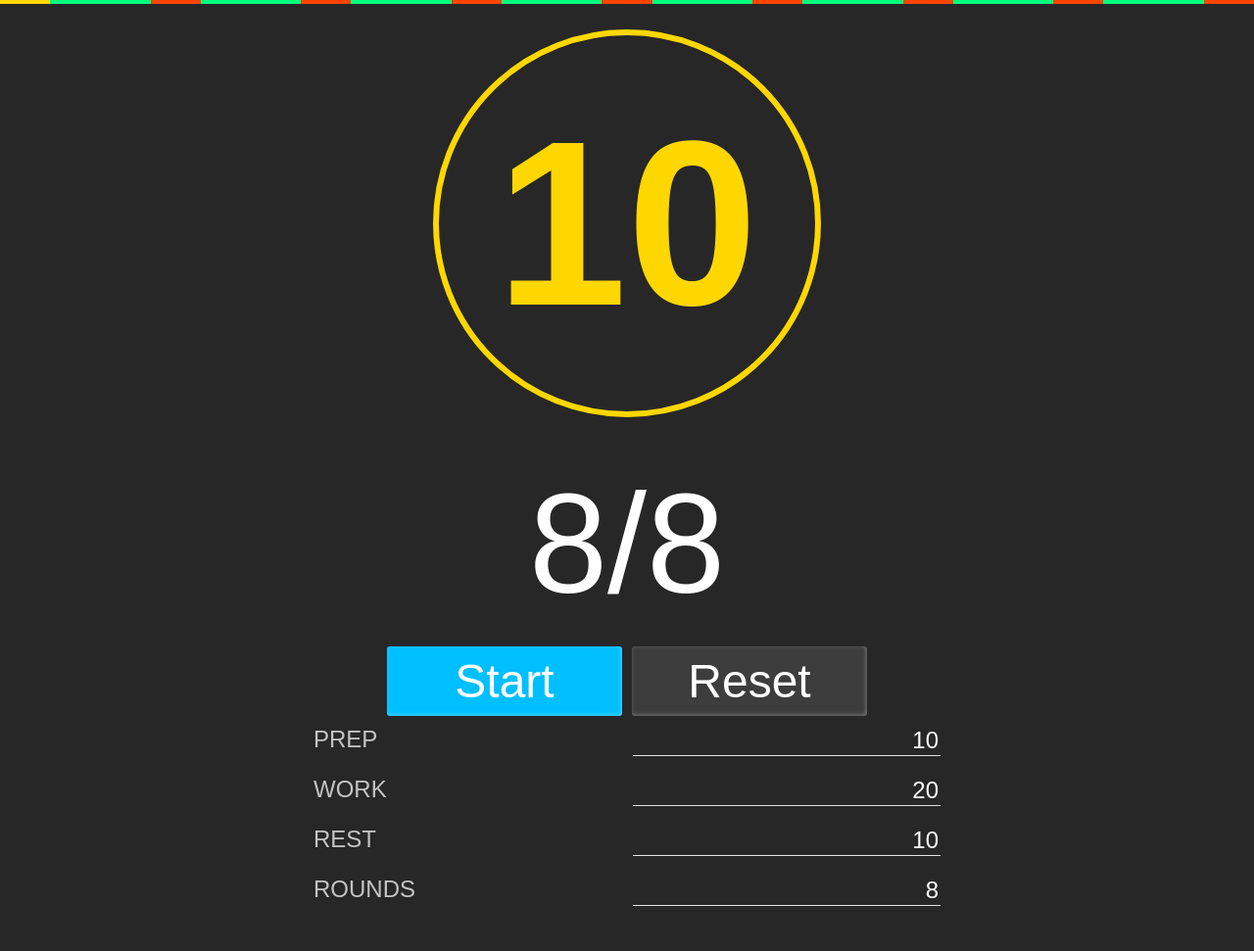
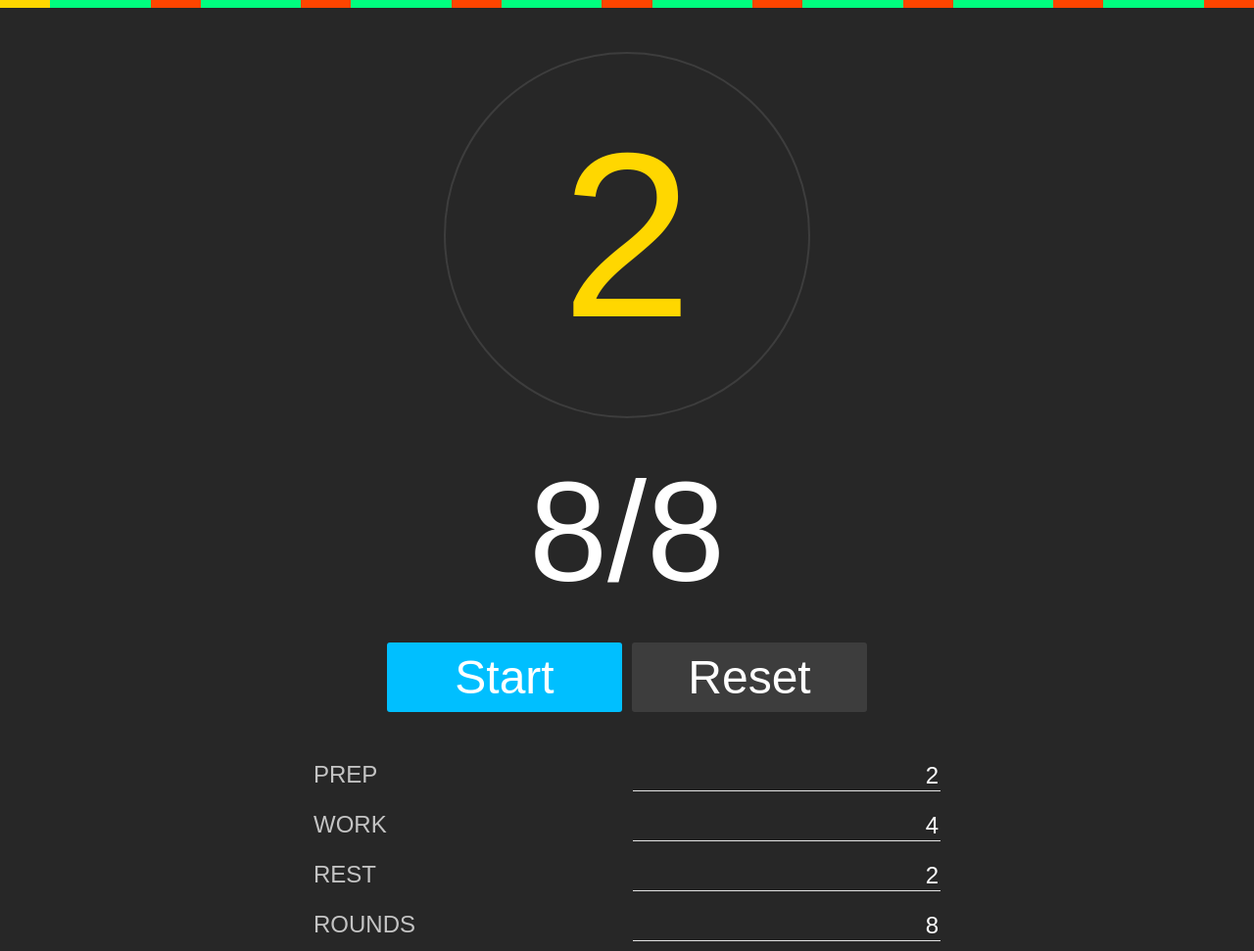
Before and after one commit to silvb/interval-timer-electron, a website: page index.html in a window 1280 px wide. Shown: the whole page at 98% size. Before the commit the page ends 935 px from the top, so only its background shows below. Drawn offline with Linux system fonts and the light colour scheme; files that its build step writes are made by us from their sources.

Commit message:
WIP: animation looks right, but times and animation are not in sync

```diff
--- a/index.html
+++ b/index.html
@@ -2,31 +2,33 @@
 <html>
 <head>
     <meta charset="UTF-8">
-    <title>Untitled</title>
+    <title>Interval Timer</title>
     <link rel="stylesheet" href="build/style.css" />
 </head>
 <body>
     <div class="progress-bar">
 
     </div>
-    <div class="time-container">
-        <div class="time-circle">
-            <div class="center-time">
-            </div>
+    <div class="time-box">
+        <svg id="time-circle">
+            <circle cx="8rem" cy="8rem" r="7.75rem"></circle>
+            <circle class="progress" cx="8rem" cy="8rem" r="7.75rem"></circle>
+        </svg>
+        <div class="center-time">
         </div>
     </div>
-    <div class="rounds-container">
+    <div class="rounds-box">
         <div class="rounds">
         </div>
     </div>
 
-    <div class="button-container">
+    <div class="button-box">
         <button id="start" class="start">Start</button>
         <button id="pause" class="pause hide">Pause</button>
         <button id="reset">Reset</button>
     </div>
 
-    <div class="config-container">
+    <div class="config-box">
         <div class="config-row">
             <label for="prep">Prep</label>
             <input type="text" id="prep" />
--- a/src/js/app.js
+++ b/src/js/app.js
@@ -1,15 +1,51 @@
+// Grab Displays
+const timeBox = document.querySelector('.time-box');
+const timeCircle = document.querySelector('circle.progress');
 const timeDisplay = document.querySelector('.center-time');
-const roundsElement = document.querySelector('.rounds');
+const roundsCounter = document.querySelector('.rounds');
+const progressBar = document.querySelector('.progress-bar');
+
+
+// Grab Controls
 const startButton = document.querySelector('button#start');
 const pauseButton = document.querySelector('button#pause');
 const resetButton = document.querySelector('button#reset');
-const progressBar = document.querySelector('.progress-bar');
-const timeCircle = document.querySelector('.time-circle');
 
 startButton.onclick = startTimer;
 pauseButton.onclick = pauseTimer;
 resetButton.onclick = resetTimer;
 
+
+// Timer actions
+function startTimer() {
+    if (!timerIsRunning) {
+        intervalId = setInterval(timer, 1000);
+        timerIsRunning = true;
+        startButton.classList.add('hide');
+        pauseButton.classList.remove('hide');
+    }
+}
+
+function pauseTimer() {
+    timerIsRunning = false;
+    clearInterval(intervalId);
+    pauseButton.classList.add('hide');
+    startButton.classList.remove('hide');
+}
+
+function resetTimer() {
+    pauseTimer();
+    timeDisplay.textContent = timerConfig.prepTime;
+    runningValues = Object.assign({}, timerConfig);
+    roundsCounter.textContent = `${runningValues.rounds}/${timerConfig.rounds}`;
+    timeBox.classList.remove('work');
+    timeBox.classList.remove('rest');
+    timeBox.classList.add('prep');
+    currentPhase = 'prep';
+}
+
+
+// Event Listeners
 window.addEventListener('keydown', event => {
     switch (event.keyCode) {
     case 32:
@@ -29,10 +65,25 @@ window.addEventListener('keydown', event => {
     }
 });
 
+timeCircle.addEventListener('animationend', event => {
+    console.log('animationend');
+    const seconds = event.elapsedTime;
+    // timeCircle.classList.remove(`animate-${seconds}`);
+});
+
+timeCircle.addEventListener('animationstart', event => {
+    console.log('animationstart');
+    Array.from(event.target.classList).forEach(className => {
+        console.log(className);
+    });
+});
+
+
+// Init
 const timerConfig = {
-    prepTime: 10,
-    workTime: 20,
-    restTime: 10,
+    prepTime: 2,
+    workTime: 4,
+    restTime: 2,
     rounds: 8
 };
 
@@ -41,7 +92,7 @@ createProgressBar();
 let runningValues = Object.assign({}, timerConfig);
 
 timeDisplay.textContent = timerConfig.prepTime;
-roundsElement.textContent = `${runningValues.rounds}/${timerConfig.rounds}`;
+roundsCounter.textContent = `${runningValues.rounds}/${timerConfig.rounds}`;
 
 let intervalId = 0;
 let timerIsRunning = false;
@@ -70,7 +121,8 @@ Array.from(document.querySelectorAll('input')).forEach(input => {
     }
 });
 
-// FUNCTIONS
+
+// Functions
 function handleInputUpdate() {
     switch (this.id) {
     case 'prep':
@@ -95,7 +147,9 @@ function handleInputUpdate() {
 
 function timer() {
     if (runningValues[`${currentPhase}Time`] === 0) {
-        timeCircle.classList.remove(currentPhase);
+        timeBox.classList.remove(currentPhase);
+        const seconds = timerConfig[`${currentPhase}Time`];
+        timeCircle.classList.remove(`animate-${seconds}`);
         runningValues[`${currentPhase}Time`] = timerConfig[`${currentPhase}Time`];
 
         switch (currentPhase) {
@@ -108,7 +162,7 @@ function timer() {
         case 'rest':
             currentPhase = 'work';
             runningValues.rounds -= 1;
-            roundsElement.textContent = `${runningValues.rounds}/${timerConfig.rounds}`;
+            roundsCounter.textContent = `${runningValues.rounds}/${timerConfig.rounds}`;
 
             if (runningValues.rounds === 0) {
                 clearInterval(intervalId);
@@ -121,37 +175,14 @@ function timer() {
         }
     }
 
+    if (runningValues[`${currentPhase}Time`] === timerConfig[`${currentPhase}Time`]) {
+        const seconds = timerConfig[`${currentPhase}Time`];
+        timeCircle.classList.add(`animate-${seconds}`);
+    }
 
     timeDisplay.textContent = runningValues[`${currentPhase}Time`];
     runningValues[`${currentPhase}Time`] -= 1;
-    timeCircle.classList.add(currentPhase);
-}
-
-function startTimer() {
-    if (!timerIsRunning) {
-        intervalId = setInterval(timer, 1000);
-        timerIsRunning = true;
-        startButton.classList.add('hide');
-        pauseButton.classList.remove('hide');
-    }
-}
-
-function pauseTimer() {
-    timerIsRunning = false;
-    clearInterval(intervalId);
-    pauseButton.classList.add('hide');
-    startButton.classList.remove('hide');
-}
-
-function resetTimer() {
-    pauseTimer();
-    timeDisplay.textContent = timerConfig.prepTime;
-    runningValues = Object.assign({}, timerConfig);
-    roundsElement.textContent = `${runningValues.rounds}/${timerConfig.rounds}`;
-    timeCircle.classList.remove('work');
-    timeCircle.classList.remove('rest');
-    timeCircle.classList.add('prep');
-    currentPhase = 'prep';
+    timeBox.classList.add(currentPhase);
 }
 
 function createProgressBar() {
--- a/src/less/style.less
+++ b/src/less/style.less
@@ -1,3 +1,7 @@
+// Variables
+@pi: 3.14159265359;
+@radius: 7.75rem;
+
 html {
     font-size: 24px;
     font-family: 'Arial';
@@ -14,7 +18,7 @@ body {
     display: flex;
 
     .phase {
-        height: 4px;
+        height: 8px;
         flex-grow: 1;
 
         &.prep {
@@ -31,37 +35,61 @@ body {
     }
 }
 
-.time-container {
+.time-box {
     display: flex;
     align-items: center;
     justify-content: center;
     width: 100%;
-    height: 40vh;
-    padding: 5% 0;
-
-    .time-circle {
-        display: flex;
-        align-items: center;
-        justify-content: center;
-        border: 6px solid white;
     height: 16rem;
-        width: 16rem;
-        border-radius: 50%;
-        transition: 0.2s border-color ease;
+    margin: 5vh 0;
 
     .center-time {
         font-size: 10rem;
-            font-weight: bold;
         color: white;
         transition: 0.2s color ease;
     }
+
+    svg {
+        transform: rotate(-90deg);
+        width: 16rem;
+        height: 16rem;
+        position: absolute;
+
+        circle {
+            fill: none;
+            stroke: #3d3d3d;
+            stroke-width: 2px;
+
+            &.progress {
+                stroke-width: 0.5rem;
+                stroke-linecap: round;
+                stroke-dasharray: calc(2 * @pi * @radius);
+                stroke-dashoffset: calc(2 * @pi * @radius);
+            }
+
+            .generateAnimations(60);
+
+            @keyframes dash {
+                from {
+                    stroke-dashoffset: calc(2 * @pi * @radius);
+                }
+
+                to {
+                    stroke-dashoffset: 0;
+                }
+            }
+        }
+    }
+
 
     &.prep {
         .center-time {
             color: gold;
         }
 
-            border-color: gold;
+        svg circle.progress {
+            stroke: gold;
+        }
     }
 
     &.work {
@@ -69,7 +97,9 @@ body {
             color: springgreen;
         }
 
-            border-color: springgreen;
+        svg circle.progress {
+            stroke: springgreen;
+        }
     }
 
     &.rest {
@@ -77,30 +107,29 @@ body {
             color: orangered;
         }
 
-            border-color: orangered;
+        svg circle.progress {
+            stroke: orangered;
         }
-
-
     }
 
 }
 
-.rounds-container {
+.rounds-box {
     display: flex;
-    align-items: center;
     justify-content: center;
     width: 100%;
-    height: 10vh;
-    padding: 5% 0;
+    margin: 0 0 5vh 0;
 
     .rounds {
         font-size: 6rem;
+        line-height: 6rem;
     }
 }
 
-.button-container {
+.button-box {
     display: flex;
     justify-content: center;
+    margin: 0 0 5vh 0;
 }
 
 button {
@@ -112,7 +141,6 @@ button {
     cursor: pointer;
     border-radius: 3px;
     padding: 8px 16px;
-    box-shadow: inset -1px -1px 4px 0px rgba(255, 255, 255, 0.3);
     min-width: 10rem;
     margin: 0 5px;
 
@@ -159,7 +187,7 @@ input {
     border-bottom: 1px solid #e4e4e4;
 }
 
-.config-container {
+.config-box {
     display: flex;
     flex-direction: column;
     width: 100%;
@@ -176,3 +204,14 @@ input {
         }
     }
 }
+
+.generateAnimations(@counter) when (@counter > 0) {
+
+    &.animate-@{counter} {
+        animation: dash ~"@{counter}s" linear forwards;
+        stroke-dasharray: calc(2 * @pi * @radius);
+        stroke-dashoffset: calc(2 * @pi * @radius);
+    }
+
+    .generateAnimations((@counter - 1));
+}
```
Also changed, not shown: build/app-compiled.js, build/style.css. Lines whose indentation alone changed are shown as unchanged.
